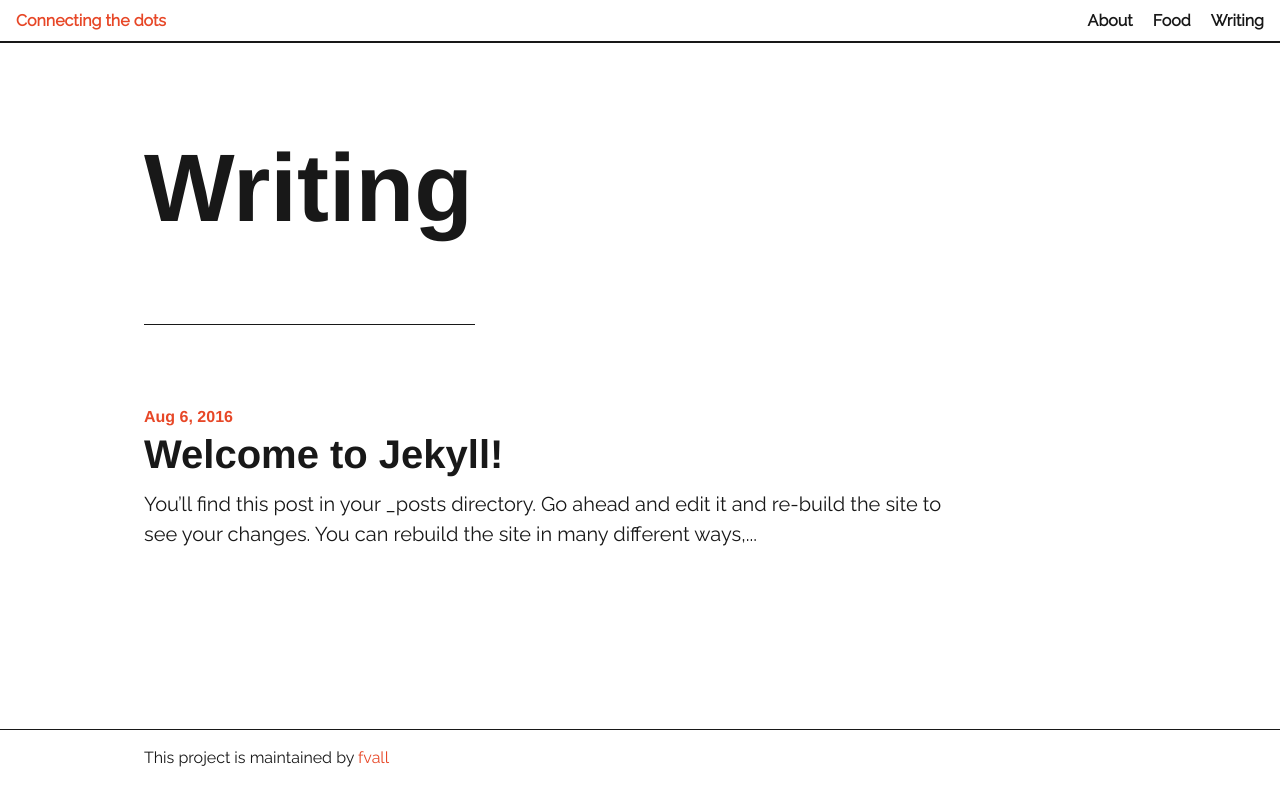
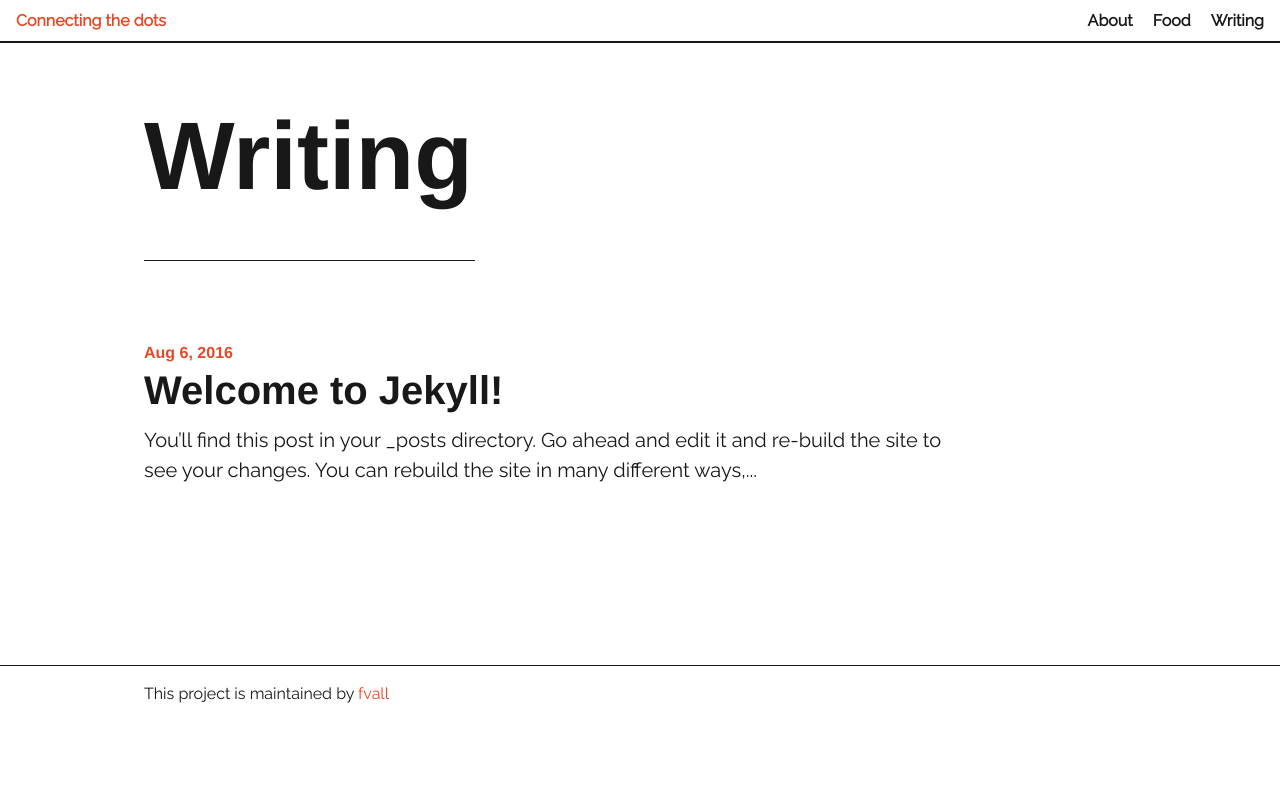
Before and after one commit to fvall/fvall.github.io, a Jekyll site: the page built from writing.html, in a window 1280 px wide. Shown: the top 806 px of the page. Built offline with Jekyll 4.4.1, drawn with Linux system fonts in a browser that asks for light colours.

Commit message:
marging and padding

```diff
--- a/_layouts/category-post.html
+++ b/_layouts/category-post.html
@@ -2,7 +2,7 @@
 layout: default
 ---
 <article class="container px-2 mx-auto mb4" itemscope itemtype="http://schema.org/BlogPosting">
-  <h1 class="h0 col-9 sm-width-full py-4 mt-3 inline-block" itemprop="name headline">{{ page.title }}</h1>
+  <h1 class="h0 col-9 sm-width-full py-3 mt-3 inline-block" itemprop="name headline">{{ page.title }}</h1>
   <div class="col-4 sm-width-full mt-1 border-top-thin ">
     <p class="mb-3 py-2 bold h4"><time datetime="{{ page.date | date_to_xmlschema }}" itemprop="datePublished">{{ page.date | date: "%b %-d, %Y" }}</time></p>
   </div>
--- a/_layouts/home.html
+++ b/_layouts/home.html
@@ -24,7 +24,7 @@
         <div class="container mx-auto px-2 mb-2 clearfix header-text">
           <h1 class="h0 inline-block col-9 sm-width-full py-4 mt-3 header-title">{{ site.title }}</h1>
 
-          <div class="clearfix mb-4 py-1">
+          <div class="clearfix mb-3 py-1">
             <div class="col-4 sm-width-full left border-top-thin">
               <div class="table">
                 <div class="inline-block mt-3 mr-1">
--- a/_layouts/page.html
+++ b/_layouts/page.html
@@ -3,7 +3,7 @@ layout: default
 ---
 <article class="container mx-auto px-2 mt2 mb4">
   <header>
-    <h1 class="h0 py-4 mt-3">{{ page.title }}</h1>
+    <h1 class="h0 py-3 mt-3">{{ page.title }}</h1>
   </header>
   <div class="col-4 sm-width-full border-top-thin">
   </div>
```
